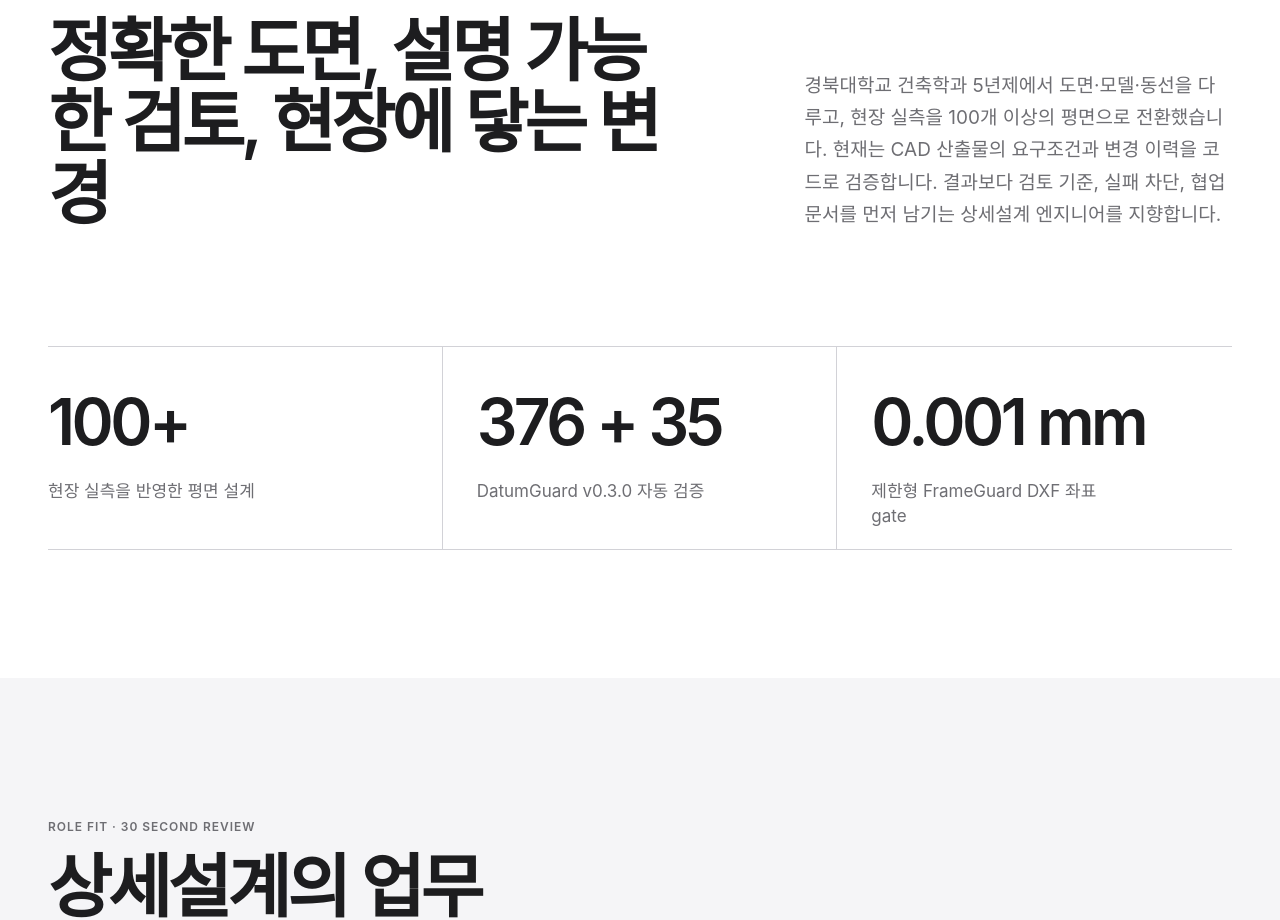
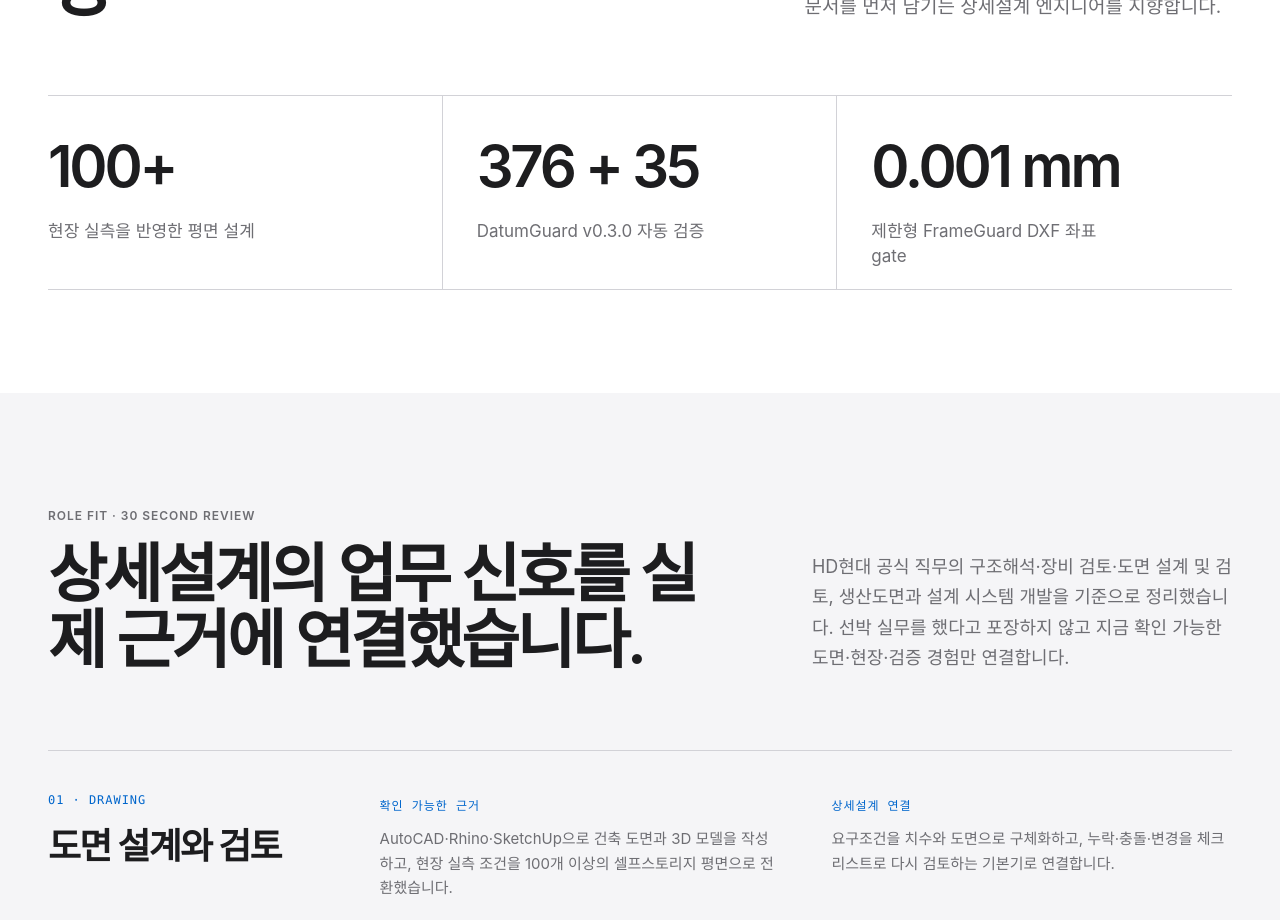
Before and after one commit to tjwnsdhfz/tjwnsdhfz.github.io, a Next.js app: page / in a window 1280 px wide. Shown: the part 1880-2800 px from the top of the page. Built offline with nearby package versions, Linux system fonts and the light colour scheme; no server answers.

Commit message:
Refine recruiter scan flow and mobile editor

```diff
--- a/app/globals.css
+++ b/app/globals.css
@@ -152,6 +152,7 @@ strong {
 }
 
 .global-nav nav a {
+  position: relative;
   display: inline-flex;
   min-height: 44px;
   align-items: center;
@@ -162,6 +163,24 @@ strong {
 
 .global-nav nav a:hover {
   color: var(--white);
+}
+
+.global-nav nav a[aria-current="location"] {
+  color: var(--white);
+}
+
+.global-nav nav a[aria-current="location"]::after {
+  position: absolute;
+  right: 0;
+  bottom: 0;
+  left: 0;
+  height: 2px;
+  background: var(--blue-dark);
+  content: "";
+}
+
+.monogram[aria-current="location"] {
+  color: var(--blue-dark);
 }
 
 .mobile-menu-trigger {
@@ -187,6 +206,7 @@ strong {
 
 .portfolio-title {
   display: inline-flex;
+  min-width: 0;
   min-height: 44px;
   align-items: baseline;
   gap: 7px;
@@ -195,8 +215,12 @@ strong {
 }
 
 .portfolio-title span {
+  max-width: min(46vw, 440px);
+  overflow: hidden;
   color: var(--muted);
   font-size: 14px;
+  text-overflow: ellipsis;
+  white-space: nowrap;
 }
 
 .portfolio-actions {
@@ -305,7 +329,7 @@ strong {
 
 .hero {
   min-height: calc(100svh - 96px);
-  padding: clamp(76px, 10vw, 132px) 0 clamp(60px, 8vw, 104px);
+  padding: clamp(60px, 7vw, 88px) 0 clamp(54px, 6vw, 80px);
   background: var(--paper);
 }
 
@@ -334,11 +358,11 @@ strong {
 
 .hero-description {
   max-width: 760px;
-  margin: 32px auto 0;
-  color: var(--muted);
-  font-size: clamp(19px, 2vw, 25px);
+  margin: 26px auto 0;
+  color: var(--muted);
+  font-size: clamp(18px, 1.8vw, 23px);
   letter-spacing: -0.02em;
-  line-height: 1.5;
+  line-height: 1.48;
 }
 
 .hero-actions,
@@ -347,14 +371,14 @@ strong {
   flex-wrap: wrap;
   justify-content: center;
   gap: 12px;
-  margin-top: 34px;
+  margin-top: 28px;
 }
 
 .career-facts {
   display: grid;
   max-width: 980px;
   grid-template-columns: repeat(4, minmax(0, 1fr));
-  margin: 46px auto 0;
+  margin: 34px auto 0;
   border-top: 1px solid var(--hairline);
   border-bottom: 1px solid var(--hairline);
   text-align: left;
@@ -362,7 +386,7 @@ strong {
 
 .career-facts div {
   min-width: 0;
-  padding: 20px 18px;
+  padding: 16px 18px;
   border-right: 1px solid var(--hairline);
 }
 
@@ -418,7 +442,7 @@ strong {
 }
 
 .hero-visual {
-  margin-top: clamp(58px, 8vw, 96px);
+  margin-top: clamp(48px, 6vw, 72px);
 }
 
 .hero-image-frame {
@@ -444,7 +468,7 @@ strong {
 }
 
 .profile-section {
-  padding: clamp(96px, 11vw, 160px) 0 clamp(84px, 10vw, 140px);
+  padding: clamp(82px, 8vw, 118px) 0 clamp(76px, 8vw, 110px);
   background: var(--white);
 }
 
@@ -474,13 +498,13 @@ strong {
 .metrics {
   display: grid;
   grid-template-columns: repeat(3, minmax(0, 1fr));
-  margin-top: clamp(72px, 9vw, 120px);
+  margin-top: clamp(50px, 6vw, 72px);
   border-top: 1px solid var(--hairline);
   border-bottom: 1px solid var(--hairline);
 }
 
 .metrics div {
-  min-height: 180px;
+  min-height: 140px;
   padding: 28px 34px 20px 0;
   border-right: 1px solid var(--hairline);
 }
@@ -494,7 +518,7 @@ strong {
 }
 
 .metrics dt {
-  font-size: clamp(42px, 5vw, 66px);
+  font-size: clamp(40px, 4.6vw, 58px);
   font-weight: 600;
   letter-spacing: -0.055em;
 }
@@ -506,7 +530,7 @@ strong {
 }
 
 .role-fit-section {
-  padding: clamp(96px, 11vw, 154px) 0 clamp(108px, 12vw, 172px);
+  padding: clamp(84px, 9vw, 128px) 0 clamp(92px, 10vw, 140px);
   background: var(--paper);
 }
 
@@ -520,7 +544,7 @@ strong {
 .role-fit-heading h2 {
   max-width: 850px;
   margin-top: 16px;
-  font-size: clamp(42px, 5.4vw, 72px);
+  font-size: clamp(42px, 5vw, 66px);
   letter-spacing: -0.055em;
   line-height: 1.04;
   text-wrap: balance;
@@ -534,30 +558,17 @@ strong {
 }
 
 .role-fit-grid {
-  display: grid;
-  grid-template-columns: repeat(12, minmax(0, 1fr));
-  gap: 16px;
-  margin-top: clamp(64px, 8vw, 104px);
+  margin-top: clamp(52px, 6vw, 76px);
+  border-top: 1px solid var(--hairline);
 }
 
 .role-fit-grid article {
-  display: flex;
-  min-height: 430px;
-  grid-column: span 7;
-  flex-direction: column;
-  padding: clamp(26px, 3.2vw, 42px);
-  border: 1px solid var(--hairline);
-  background: var(--white);
-}
-
-.role-fit-grid article:nth-child(2),
-.role-fit-grid article:nth-child(3) {
-  grid-column: span 5;
-}
-
-.role-fit-grid article:nth-child(2),
-.role-fit-grid article:nth-child(4) {
-  transform: translateY(28px);
+  display: grid;
+  grid-template-columns: minmax(210px, 0.7fr) minmax(0, 1fr) minmax(0, 1fr);
+  gap: clamp(28px, 4vw, 58px);
+  align-items: start;
+  padding: clamp(30px, 3.2vw, 42px) 0;
+  border-bottom: 1px solid var(--hairline);
 }
 
 .role-fit-label,
@@ -569,18 +580,18 @@ strong {
   letter-spacing: 0.08em;
 }
 
-.role-fit-grid h3 {
+.role-fit-capability h3 {
   max-width: 500px;
-  margin-top: 28px;
-  font-size: clamp(30px, 3.4vw, 48px);
+  margin-top: 18px;
+  font-size: clamp(28px, 2.8vw, 38px);
   letter-spacing: -0.05em;
-  line-height: 1.04;
+  line-height: 1.08;
   text-wrap: balance;
 }
 
 .role-fit-evidence {
-  margin-top: auto;
-  padding-top: 52px;
+  margin-top: 0;
+  padding-top: 0;
 }
 
 .role-fit-evidence p,
@@ -593,9 +604,9 @@ strong {
 }
 
 .role-fit-application {
-  margin-top: 24px;
-  padding-top: 22px;
-  border-top: 1px solid var(--hairline);
+  margin-top: 0;
+  padding-top: 0;
+  border-top: 0;
 }
 
 .role-boundary {
@@ -620,7 +631,7 @@ strong {
 }
 
 .repository-section {
-  padding: clamp(96px, 11vw, 156px) 0 clamp(104px, 12vw, 170px);
+  padding: clamp(88px, 9vw, 128px) 0 clamp(92px, 10vw, 140px);
   background: var(--ink);
   color: var(--white);
 }
@@ -659,6 +670,10 @@ strong {
   grid-template-columns: repeat(auto-fit, minmax(280px, 1fr));
   gap: 16px;
   margin-top: clamp(58px, 7vw, 92px);
+}
+
+.repository-grid.is-single {
+  grid-template-columns: 1fr;
 }
 
 .repository-card {
@@ -716,7 +731,7 @@ strong {
   display: flex;
   gap: 8px;
   align-items: center;
-  margin-top: auto;
+  margin-top: 0;
   padding-top: 30px;
   color: var(--muted-dark);
   font-size: 12px;
@@ -731,6 +746,10 @@ strong {
 
 .repository-card .tag-row {
   margin-top: 18px;
+}
+
+.repository-meta {
+  margin-top: auto;
 }
 
 .repository-card .tag-row span {
@@ -751,20 +770,78 @@ strong {
   color: var(--blue-dark);
 }
 
+.repository-grid.is-single .repository-card {
+  display: grid;
+  min-height: 250px;
+  grid-template-areas:
+    "top description links"
+    "top meta links";
+  grid-template-columns: minmax(190px, 0.62fr) minmax(0, 1.35fr) minmax(190px, 0.58fr);
+  gap: 24px clamp(28px, 4vw, 54px);
+  align-items: start;
+}
+
+.repository-grid.is-single .repository-card-top {
+  grid-area: top;
+  align-content: start;
+  flex-direction: column;
+}
+
+.repository-grid.is-single .repository-description {
+  grid-area: description;
+  margin-top: 0;
+}
+
+.repository-grid.is-single .repository-meta {
+  grid-area: meta;
+  margin-top: 0;
+}
+
+.repository-grid.is-single .repository-language {
+  padding-top: 0;
+}
+
+.repository-grid.is-single .repository-links {
+  grid-area: links;
+  align-self: stretch;
+  align-items: flex-start;
+  flex-direction: column;
+  justify-content: flex-end;
+  margin-top: 0;
+  padding: 0 0 0 28px;
+  border-top: 0;
+  border-left: 1px solid var(--hairline-dark);
+}
+
 .work-index {
-  padding-top: clamp(96px, 11vw, 150px);
-  padding-bottom: clamp(70px, 8vw, 105px);
-  text-align: center;
-}
-
-.work-index > p:last-child {
-  margin-top: 24px;
-  color: var(--muted);
-  font-size: 19px;
+  display: grid;
+  grid-template-columns: minmax(0, 1.1fr) minmax(280px, 0.6fr);
+  gap: 28px clamp(50px, 9vw, 130px);
+  align-items: end;
+  padding-top: clamp(84px, 9vw, 120px);
+  padding-bottom: clamp(64px, 7vw, 88px);
+  text-align: left;
+}
+
+.work-index .eyebrow {
+  grid-column: 1 / -1;
+}
+
+.work-index > p:not(.eyebrow) {
+  max-width: 560px;
+  margin-top: 0;
+  color: var(--muted);
+  font-size: 18px;
+  line-height: 1.65;
+}
+
+.work-index .section-edit-trigger {
+  grid-column: 1 / -1;
+  justify-self: start;
 }
 
 .featured-project {
-  padding: clamp(92px, 11vw, 150px) 0 clamp(72px, 9vw, 120px);
+  padding: clamp(82px, 9vw, 120px) 0 clamp(68px, 8vw, 104px);
 }
 
 .tone-light {
@@ -791,6 +868,14 @@ strong {
   border-color: var(--hairline-dark);
 }
 
+.tone-dark .project-details {
+  background: var(--hairline-dark);
+}
+
+.tone-dark .project-details div {
+  background: #272729;
+}
+
 .tone-dark .text-link {
   color: var(--blue-dark);
 }
@@ -801,7 +886,7 @@ strong {
 
 .featured-copy h2 {
   margin-top: 18px;
-  font-size: clamp(58px, 8vw, 108px);
+  font-size: clamp(54px, 7vw, 88px);
   letter-spacing: -0.065em;
   line-height: 0.94;
 }
@@ -810,7 +895,7 @@ strong {
   max-width: 820px;
   margin: 28px auto 0;
   color: var(--muted);
-  font-size: clamp(20px, 2.4vw, 29px);
+  font-size: clamp(19px, 2.1vw, 25px);
   letter-spacing: -0.025em;
   line-height: 1.46;
 }
@@ -818,16 +903,19 @@ strong {
 .project-details {
   display: grid;
   grid-template-columns: repeat(6, minmax(0, 1fr));
-  margin-top: clamp(58px, 7vw, 90px);
-  border-top: 1px solid var(--hairline);
+  gap: 1px;
+  margin-top: clamp(48px, 6vw, 68px);
+  padding: 1px;
+  background: var(--hairline);
   text-align: left;
 }
 
 .project-details div {
   grid-column: span 2;
-  min-height: 220px;
-  padding: 28px 32px 18px 0;
-  border-right: 1px solid var(--hairline);
+  min-height: 188px;
+  padding: 26px 28px;
+  border: 0;
+  background: var(--white);
 }
 
 .details-count-5 div:nth-child(3) {
@@ -836,7 +924,7 @@ strong {
 
 .details-count-5 div:nth-child(n + 4) {
   grid-column: span 3;
-  border-top: 1px solid var(--hairline);
+  border-top: 0;
 }
 
 .tone-dark .details-count-5 div:nth-child(n + 4) {
@@ -844,7 +932,7 @@ strong {
 }
 
 .project-details div + div {
-  padding-left: 32px;
+  padding-left: 28px;
 }
 
 .project-details div:last-child {
@@ -852,6 +940,7 @@ strong {
 }
 
 .project-details dt {
+  color: var(--blue);
   font-size: 13px;
   font-weight: 600;
 }
@@ -861,6 +950,35 @@ strong {
   color: var(--muted);
   font-size: 16px;
   line-height: 1.68;
+}
+
+.project-details .is-proof {
+  border-top: 3px solid var(--blue);
+}
+
+.project-details .is-proof dd {
+  color: var(--ink);
+  font-weight: 600;
+}
+
+.project-details .is-boundary {
+  background: #ededf0;
+}
+
+.tone-dark .project-details dt {
+  color: var(--blue-dark);
+}
+
+.tone-dark .project-details .is-proof {
+  border-color: var(--blue-dark);
+}
+
+.tone-dark .project-details .is-proof dd {
+  color: var(--white);
+}
+
+.tone-dark .project-details .is-boundary {
+  background: #202022;
 }
 
 .project-footer {
@@ -1448,7 +1566,7 @@ strong {
   width: 100%;
   min-height: 44px;
   padding: 10px 12px;
-  border: 1px solid #b8b8bd;
+  border: 1px solid #8e8e93;
   border-radius: 10px;
   outline: 0;
   background: var(--white);
@@ -1547,8 +1665,8 @@ strong {
   padding: 4px 8px;
   border-radius: 999px;
   background: #e8e8ed;
-  color: var(--muted);
-  font-size: 10px;
+  color: #4e4e52;
+  font-size: 11px;
   font-style: normal;
 }
 
@@ -1746,19 +1864,38 @@ strong {
 @media (max-width: 1068px) {
   .profile-layout,
   .role-fit-heading,
+  .work-index,
   .section-intro,
   .repository-heading {
     grid-template-columns: 1fr;
   }
 
+  .work-index .eyebrow,
   .section-intro .eyebrow {
     grid-column: auto;
   }
 
   .profile-layout > p,
   .role-fit-heading > p,
+  .work-index > p:not(.eyebrow),
   .section-intro > p:last-child {
     max-width: 780px;
+  }
+
+  .repository-grid.is-single .repository-card {
+    grid-template-areas:
+      "top description"
+      "meta links";
+    grid-template-columns: minmax(220px, 0.7fr) minmax(0, 1.3fr);
+  }
+
+  .repository-grid.is-single .repository-links {
+    min-height: 92px;
+    flex-direction: row;
+    align-items: flex-end;
+    padding-left: 0;
+    border-left: 0;
+    border-top: 1px solid var(--hairline-dark);
   }
 
   .project-footer {
@@ -1781,19 +1918,21 @@ strong {
   }
 
   .global-nav nav {
-    position: absolute;
+    position: fixed;
     top: 44px;
     right: 0;
+    bottom: 0;
     left: 0;
     display: none;
     height: auto;
+    overflow-y: auto;
     align-items: stretch;
     flex-direction: column;
     gap: 0;
-    padding: 8px 16px 14px;
+    padding: 18px 20px calc(32px + env(safe-area-inset-bottom));
     border-top: 1px solid #2e2e30;
-    background: rgb(0 0 0 / 96%);
-    box-shadow: 0 16px 30px rgb(0 0 0 / 24%);
+    background: var(--black);
+    box-shadow: none;
   }
 
   .global-nav nav.is-open {
@@ -1801,10 +1940,22 @@ strong {
   }
 
   .global-nav nav a {
-    min-height: 48px;
-    padding-inline: 8px;
+    min-height: 58px;
+    padding-inline: 10px;
     border-bottom: 1px solid #2e2e30;
-    font-size: 14px;
+    font-size: 20px;
+    font-weight: 600;
+    letter-spacing: -0.025em;
+  }
+
+  .global-nav nav a[aria-current="location"] {
+    padding-left: 16px;
+    border-left: 2px solid var(--blue-dark);
+    color: var(--blue-dark);
+  }
+
+  .global-nav nav a[aria-current="location"]::after {
+    display: none;
   }
 
   .global-nav nav a:last-child {
@@ -1876,21 +2027,20 @@ strong {
     margin-top: 38px;
   }
 
-  .role-fit-grid {
+  .role-fit-grid article {
     grid-template-columns: 1fr;
-  }
-
-  .role-fit-grid article,
-  .role-fit-grid article:nth-child(2),
-  .role-fit-grid article:nth-child(3),
-  .role-fit-grid article:nth-child(4) {
-    min-height: auto;
-    grid-column: auto;
-    transform: none;
+    gap: 0;
+    padding: 30px 0;
   }
 
   .role-fit-evidence {
-    margin-top: 52px;
+    margin-top: 28px;
+  }
+
+  .role-fit-application {
+    margin-top: 22px;
+    padding-top: 20px;
+    border-top: 1px solid var(--hairline);
   }
 
   .role-boundary {
@@ -1908,6 +2058,31 @@ strong {
 
   .repository-card {
     min-height: 360px;
+  }
+
+  .repository-grid.is-single .repository-card {
+    display: flex;
+    min-height: 360px;
+  }
+
+  .repository-grid.is-single .repository-description {
+    margin-top: 26px;
+  }
+
+  .repository-grid.is-single .repository-meta {
+    margin-top: auto;
+  }
+
+  .repository-grid.is-single .repository-language {
+    padding-top: 30px;
+  }
+
+  .repository-grid.is-single .repository-links {
+    min-height: auto;
+    align-items: flex-start;
+    margin-top: 18px;
+    padding: 12px 0 0;
+    border-top: 1px solid var(--hairline-dark);
   }
 
   .compact-project {
@@ -1945,16 +2120,21 @@ strong {
   }
 
   .global-nav nav a {
-    font-size: 14px;
-  }
-
-  .portfolio-title span,
+    font-size: 20px;
+  }
+
   .edit-trigger svg {
     display: none;
   }
 
+  .portfolio-title span {
+    display: block;
+    max-width: 56vw;
+    font-size: 11px;
+  }
+
   .hero {
-    padding-top: 68px;
+    padding-top: 58px;
   }
 
   .hero h1 {
@@ -2049,7 +2229,7 @@ strong {
     width: 100%;
     min-height: 44px;
     padding: 8px 36px 8px 12px;
-    border: 1px solid #b8b8bd;
+    border: 1px solid #8e8e93;
     border-radius: 10px;
     background: var(--white);
     color: var(--ink);
@@ -2080,6 +2260,21 @@ strong {
 
   .editor-savebar {
     padding-bottom: calc(14px + env(safe-area-inset-bottom));
+  }
+}
+
+@media (max-height: 700px) {
+  .editor-header {
+    min-height: 68px;
+    padding-block: 10px;
+  }
+
+  .editor-toolbar {
+    padding-block: 8px;
+  }
+
+  .editor-body {
+    padding-block: 14px;
   }
 }
 
--- a/app/portfolio-site.tsx
+++ b/app/portfolio-site.tsx
@@ -11,6 +11,13 @@ import ContentEditor, { type EditorTab } from "./content-editor";
 
 const basePath = (process.env.NEXT_PUBLIC_BASE_PATH || "").replace(/\/$/, "");
 const draftStorageKey = "kim-seojun-portfolio-draft-v2-hd-design";
+const primaryNavigation = [
+  { id: "role-fit", label: "직무 적합성" },
+  { id: "selected-work", label: "대표 작업" },
+  { id: "experience", label: "경험" },
+  { id: "repositories", label: "검증 근거" },
+  { id: "contact", label: "연락" },
+] as const;
 
 function portablePath(value: string): string {
   if (value.startsWith("/") && !value.startsWith("//")) return `${basePath}${value}`;
@@ -60,6 +67,7 @@ function SmartLink({ href, label, className = "text-link" }: { href: string; lab
   return (
     <a className={className} href={resolvedHref} target={external ? "_blank" : undefined} rel={external ? "noreferrer" : undefined}>
       <span>{label}</span>
+      {external ? <span className="visually-hidden">새 탭에서 열림</span> : null}
       <ArrowIcon />
     </a>
   );
@@ -69,12 +77,20 @@ function ProjectDetails({ project }: { project: PortfolioProject }) {
   if (!project.details.length) return null;
   return (
     <dl className={`project-details details-count-${project.details.length}`}>
-      {project.details.map((detail, index) => (
-        <div key={`${detail.label}-${index}`}>
+      {project.details.map((detail, index) => {
+        const normalizedLabel = detail.label.toLowerCase();
+        const emphasisClass = /verified|proof|검증/.test(normalizedLabel)
+          ? "is-proof"
+          : /boundary|limit|한계/.test(normalizedLabel)
+            ? "is-boundary"
+            : "";
+        return (
+          <div className={emphasisClass} key={`${detail.label}-${index}`}>
             <dt>{detail.label}</dt>
             <dd>{detail.value}</dd>
           </div>
-      ))}
+        );
+      })}
     </dl>
   );
 }
@@ -90,12 +106,14 @@ function RepositoryCard({ repository }: { repository: RepositoryItem }) {
         <span className="repository-status">{repository.status}</span>
       </div>
       <p className="repository-description">{repository.description}</p>
+      <div className="repository-meta">
         <div className="repository-language">
           <i aria-hidden="true" />
           <span>{repository.language}</span>
         </div>
         <div className="tag-row" aria-label={`${repository.name} 기술`}>
           {repository.tags.map((tag) => <span key={tag}>{tag}</span>)}
+        </div>
       </div>
       <div className="repository-links">
         <SmartLink href={repository.repositoryUrl} label="Source" />
@@ -121,6 +139,7 @@ export default function PortfolioSite({
   const [editorOpen, setEditorOpen] = useState(initialEditorOpen);
   const [editorTab, setEditorTab] = useState<EditorTab>("basic");
   const [mobileNavOpen, setMobileNavOpen] = useState(false);
+  const [activeSection, setActiveSection] = useState("top");
   const mobileMenuTriggerRef = useRef<HTMLButtonElement>(null);
 
   useEffect(() => {
@@ -157,6 +176,8 @@ export default function PortfolioSite({
 
   useEffect(() => {
     if (!mobileNavOpen) return;
+    const previousOverflow = document.body.style.overflow;
+    document.body.style.overflow = "hidden";
     const handleKeyDown = (event: KeyboardEvent) => {
       if (event.key === "Escape") {
         setMobileNavOpen(false);
@@ -164,8 +185,36 @@ export default function PortfolioSite({
       }
     };
     window.addEventListener("keydown", handleKeyDown);
-    return () => window.removeEventListener("keydown", handleKeyDown);
+    return () => {
+      document.body.style.overflow = previousOverflow;
+      window.removeEventListener("keydown", handleKeyDown);
+    };
   }, [mobileNavOpen]);
+
+  useEffect(() => {
+    let animationFrame = 0;
+    const updateActiveSection = () => {
+      let nextSection = "top";
+      for (const item of primaryNavigation) {
+        const section = document.getElementById(item.id);
+        if (section && section.getBoundingClientRect().top <= 150) nextSection = item.id;
+      }
+      setActiveSection((current) => current === nextSection ? current : nextSection);
+    };
+    const scheduleUpdate = () => {
+      window.cancelAnimationFrame(animationFrame);
+      animationFrame = window.requestAnimationFrame(updateActiveSection);
+    };
+
+    scheduleUpdate();
+    window.addEventListener("scroll", scheduleUpdate, { passive: true });
+    window.addEventListener("resize", scheduleUpdate);
+    return () => {
+      window.cancelAnimationFrame(animationFrame);
+      window.removeEventListener("scroll", scheduleUpdate);
+      window.removeEventListener("resize", scheduleUpdate);
+    };
+  }, []);
 
   const dirty = useMemo(
     () => JSON.stringify(content) !== JSON.stringify(savedContent),
@@ -192,7 +241,12 @@ export default function PortfolioSite({
 
       <header className="global-nav">
         <div className="nav-inner">
-          <a className="monogram" href="#top" aria-label={`${content.identity.name} 포트폴리오 홈`}>
+          <a
+            className="monogram"
+            href="#top"
+            aria-label={`${content.identity.name} 포트폴리오 홈`}
+            aria-current={activeSection === "top" ? "location" : undefined}
+          >
             {content.identity.monogram}
           </a>
           <button
@@ -210,15 +264,21 @@ export default function PortfolioSite({
             id="primary-navigation"
             className={mobileNavOpen ? "is-open" : ""}
             aria-label="주요 메뉴"
-            onClick={() => setMobileNavOpen(false)}
+            onClick={() => {
+              if (!mobileNavOpen) return;
+              setMobileNavOpen(false);
+              requestAnimationFrame(() => mobileMenuTriggerRef.current?.focus());
+            }}
           >
-            <a href="#about">소개</a>
-            <a href="#role-fit">직무 적합성</a>
-            <a href="#selected-work">작업</a>
-            <a href="#experience">경험</a>
-            <a href="#repositories">GitHub</a>
-            <a href="#capabilities">기술</a>
-            <a href="#contact">연락처</a>
+            {primaryNavigation.map((item) => (
+              <a
+                href={`#${item.id}`}
+                key={item.id}
+                aria-current={activeSection === item.id ? "location" : undefined}
+              >
+                {item.label}
+              </a>
+            ))}
           </nav>
         </div>
       </header>
@@ -227,7 +287,7 @@ export default function PortfolioSite({
         <div className="nav-inner">
           <a className="portfolio-title" href="#top">
             <strong>{content.identity.name}</strong>
-            <span>{content.identity.githubHandle}</span>
+            <span>{content.identity.role}</span>
           </a>
           <div className="portfolio-actions">
             <span className="availability"><i />{content.identity.status}</span>
@@ -247,7 +307,7 @@ export default function PortfolioSite({
         </div>
       </div>
 
-      <main id="main-content">
+      <main id="main-content" tabIndex={-1}>
         <section className="hero" id="top" aria-labelledby="hero-title">
           <div className="hero-copy shell">
             <p className="eyebrow">{content.hero.eyebrow}</p>
@@ -310,8 +370,10 @@ export default function PortfolioSite({
           <div className="role-fit-grid shell">
             {content.roleFit.map((item, index) => (
               <article key={`${item.label}-${index}`}>
+                <div className="role-fit-capability">
                   <p className="role-fit-label">{item.label}</p>
                   <h3>{item.title}</h3>
+                </div>
                 <div className="role-fit-evidence">
                   <span>확인 가능한 근거</span>
                   <p>{item.evidence}</p>
@@ -437,7 +499,7 @@ export default function PortfolioSite({
               <SmartLink href={content.identity.github} label={content.repositoryIntro.profileLabel} />
             </div>
           </div>
-          <div className="repository-grid shell">
+          <div className={`repository-grid shell${visibleRepositories.length === 1 ? " is-single" : ""}`}>
             {visibleRepositories.map((repository) => (
               <RepositoryCard repository={repository} key={repository.id} />
             ))}
```
Also changed, not shown: app/content-editor.tsx (+32 -4 lines), 1 other file (tests, documents, lock files or other folders). Lines whose indentation alone changed are shown as unchanged.
